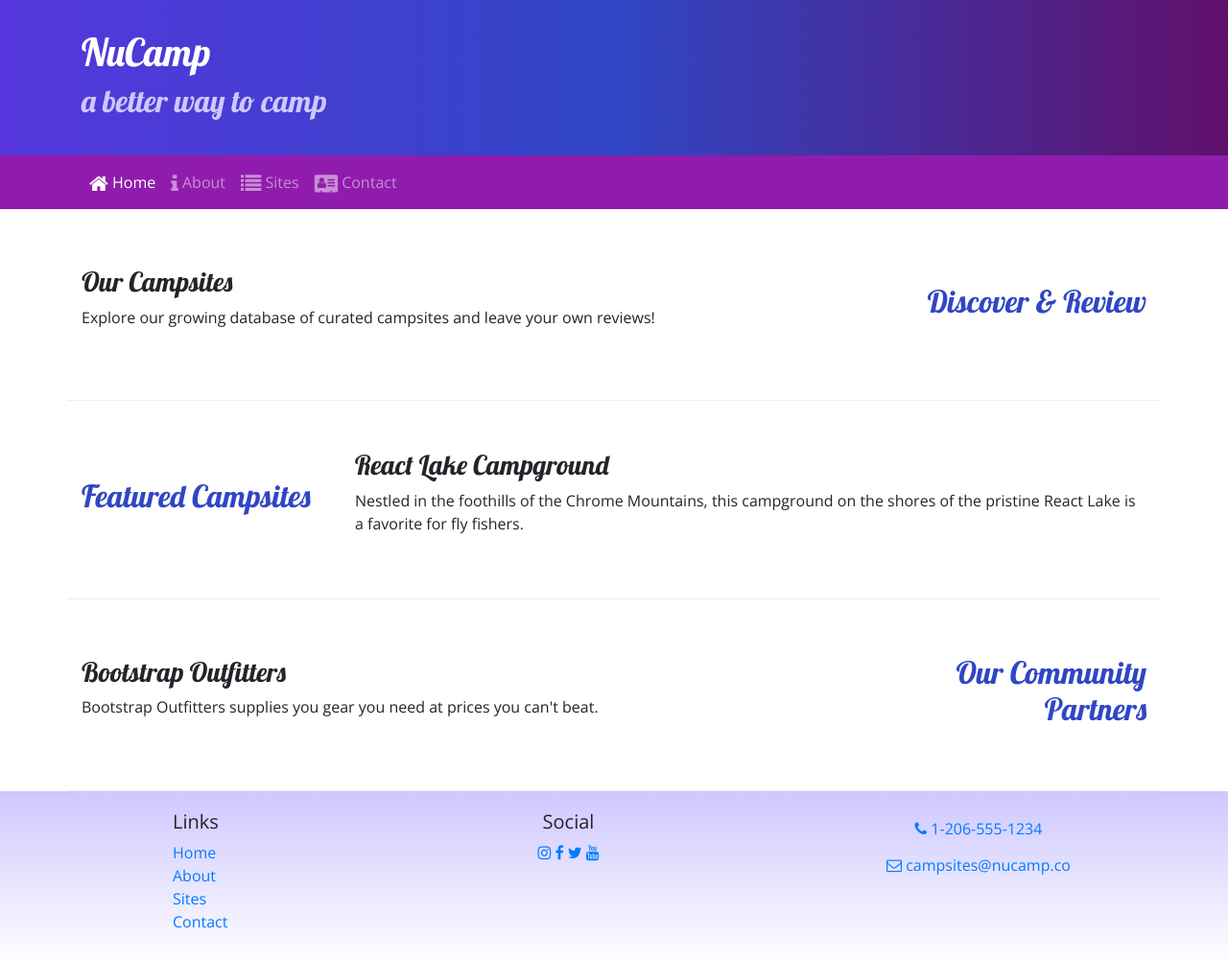
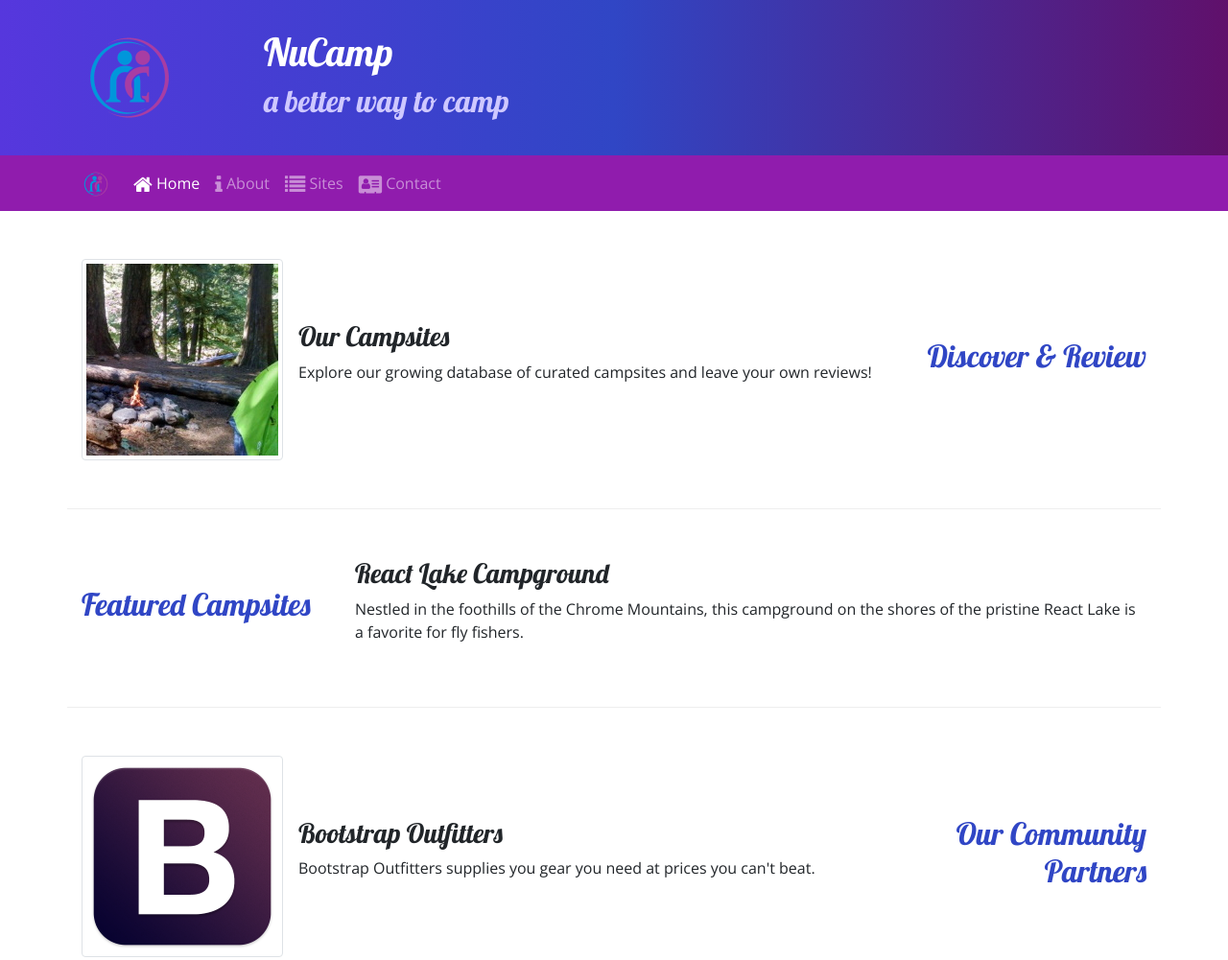
Before and after one commit to nickmingyang/nucampsite, a website: page index.html in a window 1280 px wide. Shown: the top 1001 px of the page at 96% size. Drawn offline with nearby package versions, Linux system fonts and the light colour scheme.

Commit message:
Images and Media

```diff
--- a/index.html
+++ b/index.html
@@ -22,6 +22,9 @@
     <header class="jumbotron jumbotron-fluid">
         <div class="container">
             <div class="row">
+                <div class="col-4 col-sm-3 col-md-2 align-self-center">
+                    <a href="#"><img src="img/logo.png" class="img-fluid" alt=""/></a>
+                </div>
                 <div class="col">
                     <h1>NuCamp</h1>
                     <h2>a better way to camp</h2>
@@ -32,7 +35,10 @@
     </header>
     <nav class="navbar navbar-expand-sm navbar-dark sticky-top">
         <div class="container">
-            <button class="navbar-toggler ml-auto" type="button" data-toggle="collapse" data-target="#nucampNavbar">
+            <a class="navbar-brand" href="#">
+                <img src="img/logo.png" height="30" width="30" alt=""/>
+            </a>
+            <button class="navbar-toggler" type="button" data-toggle="collapse" data-target="#nucampNavbar">
                 <span class="navbar-toggler-icon"></span>
             </button>
             <div class="collapse navbar-collapse" id="nucampNavbar">
@@ -55,8 +61,14 @@
 
             </div>
             <div class="col">
-                <h3>Our Campsites</h3>
-                <p class="d-none d-sm-block">Explore our growing database of curated campsites and leave your own reviews!</p>
+                <div class="media">
+                    <img class="d-flex mr-3 img-thumbnail" src="img/breadcrumb-trail-thumb.jpg" alt="Breadcrumb Trail thumbnail">
+                    <div class="media-body align-self-center">
+                        <h3>Our Campsites</h3>
+                        <p class="d-none d-sm-block">Explore our growing database of curated campsites and leave your own reviews!</p>
+                    </div>
+
+                </div>
 
             </div>
         </div>
@@ -82,8 +94,14 @@
                 <h2 class="text-sm-right">Our Community Partners</h2>
             </div>
             <div class="col">
-                <h3>Bootstrap Outfitters</h3>
-                <p class="d-none d-sm-block">Bootstrap Outfitters supplies you gear you need at prices you can't beat.</p>
+                <div class="media">
+                    <img class="d-flex mr-3 img-thumbnail" src="img/bootstrap-thumb.png" alt="Bootstrap Outfitters">
+                    <div class="media-body align-self-center">
+                        <h3>Bootstrap Outfitters</h3>
+                        <p class="d-none d-sm-block">Bootstrap Outfitters supplies you gear you need at prices you can't beat.</p>
+                    </div>
+                </div>
+
             </div>
         </div>
     </div>
```
Also changed, not shown: aboutus.html (+7 -1 lines), contactus.html (+7 -1 lines), img/bootstrap-thumb.png (added), img/breadcrumb-trail-thumb.jpg (added), img/breadcrumb-trail.jpg (added), img/chrome-river-thumb.jpg (added), img/chrome-river.jpg (added), img/logo.png (added), img/react-lake-thumb.jpg (added), img/react-lake.jpg (added).
